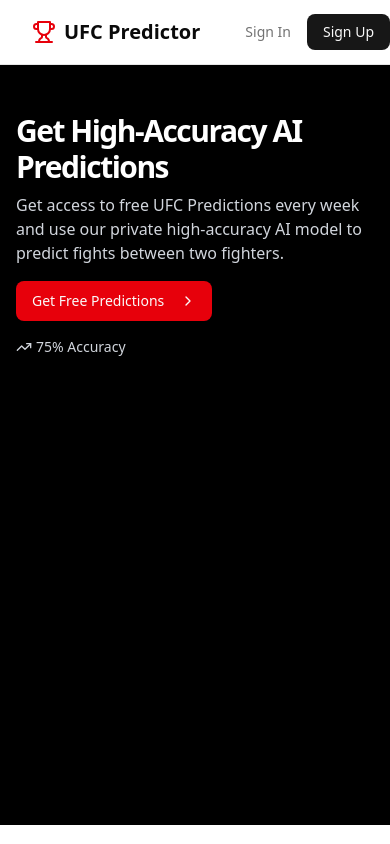
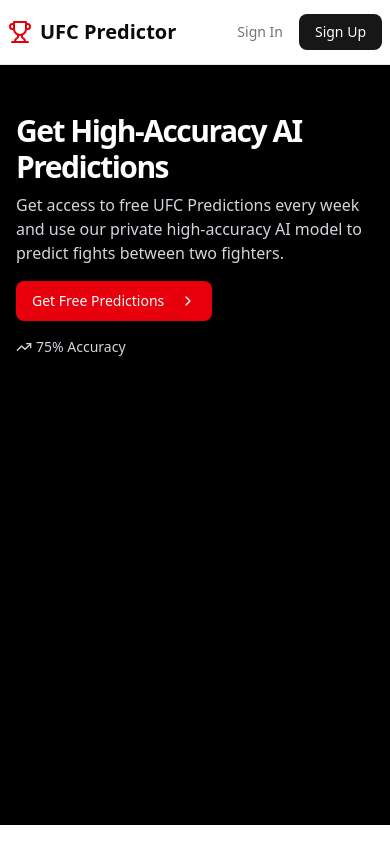
Before and after one commit to markbakos/advanced-ufc-analyzer, a Next.js app in the folder client/: page / in a window 390 px wide. Built offline with nearby package versions, Linux system fonts and the light colour scheme.

Commit message:
added better design for responsivity to header

```diff
--- a/client/src/components/mainpage/header.tsx
+++ b/client/src/components/mainpage/header.tsx
@@ -7,7 +7,7 @@
         <header className="sticky top-0 z-50 w-full border-b bg-background/95 backdrop-blur supports-[backdrop-filter]:bg-background/60">
             <div className="container flex h-16 items-center justify-between">
                 <Link href="/client/public">
-                    <div className="flex items-center gap-2 px-8">
+                    <div className="flex items-center gap-2 px-2 lg:px-8">
                         <Trophy className="h-6 w-6 text-red-600" />
                         <span className="text-xl font-bold">UFC Predictor</span>
                     </div>
@@ -26,7 +26,7 @@
                         About
                     </Link>
                 </nav>
-                <div className="flex items-center gap-4">
+                <div className="flex items-center gap-4 px-2 lg:px-0">
                     <Link href="/signin" className="text-sm font-medium text-muted-foreground transition-colors hover:text-primary">
                         Sign In
                     </Link>
```
